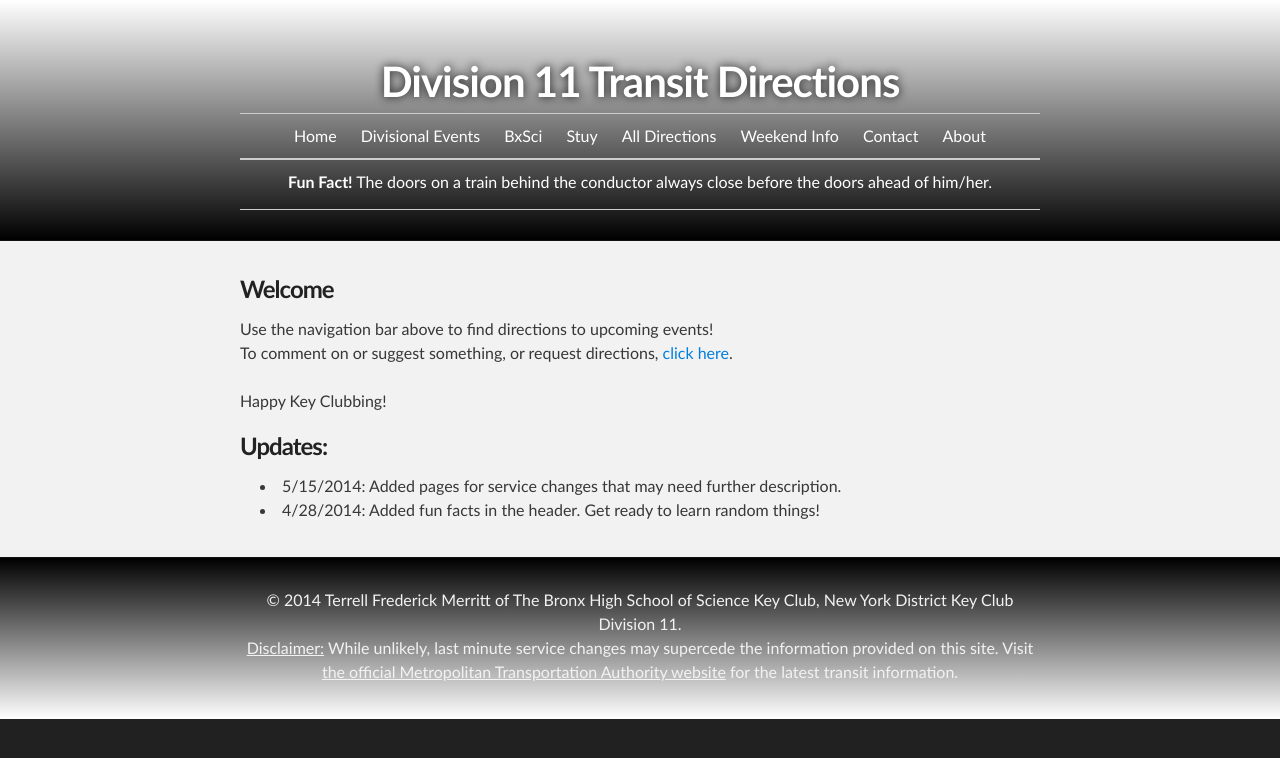
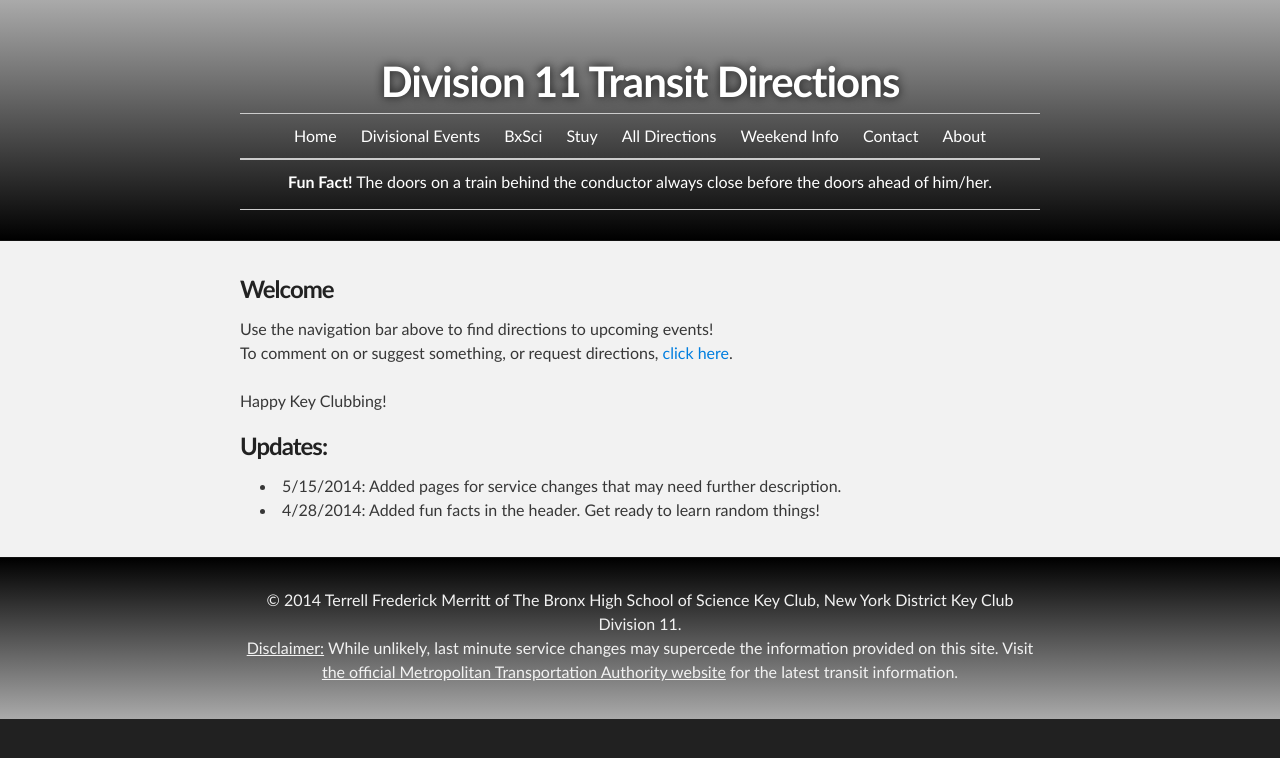
Before and after one commit to d11directions/d11directions.github.io, a Jekyll site: the page built from index.html, in a window 1280 px wide. Shown: the top 758 px of the page. Built offline with Jekyll 4.4.1, drawn with Linux system fonts in a browser that asks for light colours.

Commit message:
Update styles for header and footer

```diff
--- a/stylesheets/stylesheet.css
+++ b/stylesheets/stylesheet.css
@@ -49,12 +49,7 @@ Theme Styles
 *******************************************************************************/
 
 header{
-  background-image: -ms-linear-gradient(top, #FFFFFF 0%, #000000 100%);
-  background-image: -moz-linear-gradient(top, #FFFFFF 0%, #000000 100%);
-  background-image: -o-linear-gradient(top, #FFFFFF 0%, #000000 100%);
-  background-image: -webkit-gradient(linear, left top, left bottom, color-stop(0, #FFFFFF), color-stop(1, #000000));
-  background-image: -webkit-linear-gradient(top, #FFFFFF 0%, #000000 100%);
-  background-image: linear-gradient(to bottom, #FFFFFF 0%, #000000 100%);
+  background-image: inherit;
 }
 
 body {
@@ -356,12 +351,12 @@ Full-Width Styles
 }
 
 #header_wrap {
-  background-image: -ms-linear-gradient(top, #FFFFFF 0%, #000000 100%);
-  background-image: -moz-linear-gradient(top, #FFFFFF 0%, #000000 100%);
-  background-image: -o-linear-gradient(top, #FFFFFF 0%, #000000 100%);
-  background-image: -webkit-gradient(linear, left top, left bottom, color-stop(0, #FFFFFF), color-stop(1, #000000));
-  background-image: -webkit-linear-gradient(top, #FFFFFF 0%, #000000 100%);
-  background-image: linear-gradient(to bottom, #FFFFFF 0%, #000000 100%);
+  background-image: -ms-linear-gradient(top, #FFFFFF -50%, #000000 100%);
+  background-image: -moz-linear-gradient(top, #FFFFFF -50%, #000000 100%);
+  background-image: -o-linear-gradient(top, #FFFFFF -50%, #000000 100%);
+  background-image: -webkit-gradient(linear, left top, left bottom, color-stop(-0.50, #FFFFFF), color-stop(1, #000000));
+  background-image: -webkit-linear-gradient(top, #FFFFFF -50%, #000000 100%);
+  background-image: linear-gradient(to bottom, #FFFFFF -50%, #000000 100%);
 }
 
 #header_wrap .inner {
@@ -435,12 +430,12 @@ Full-Width Styles
 
 #footer_wrap {
   /** background: #212121; */
-  background-image: -ms-linear-gradient(top, #000000 0%, #FFFFFF 100%);
-  background-image: -moz-linear-gradient(top, #000000 0%, #FFFFFF 100%);
-  background-image: -o-linear-gradient(top, #000000 0%, #FFFFFF 100%);
-  background-image: -webkit-gradient(linear, left top, left bottom, color-stop(0, #000000), color-stop(1, #FFFFFF));
-  background-image: -webkit-linear-gradient(top, #000000 0%, #FFFFFF 100%);
-  background-image: linear-gradient(to bottom, #000000 0%, #FFFFFF 100%);
+  background-image: -ms-linear-gradient(top, #000000 0%, #FFFFFF 150%);
+  background-image: -moz-linear-gradient(top, #000000 0%, #FFFFFF 150%);
+  background-image: -o-linear-gradient(top, #000000 0%, #FFFFFF 150%);
+  background-image: -webkit-gradient(linear, left top, left bottom, color-stop(0, #000000), color-stop(1.5, #FFFFFF));
+  background-image: -webkit-linear-gradient(top, #000000 0%, #FFFFFF 150%);
+  background-image: linear-gradient(to bottom, #000000 0%, #FFFFFF 150%);
 }
 
 
```
